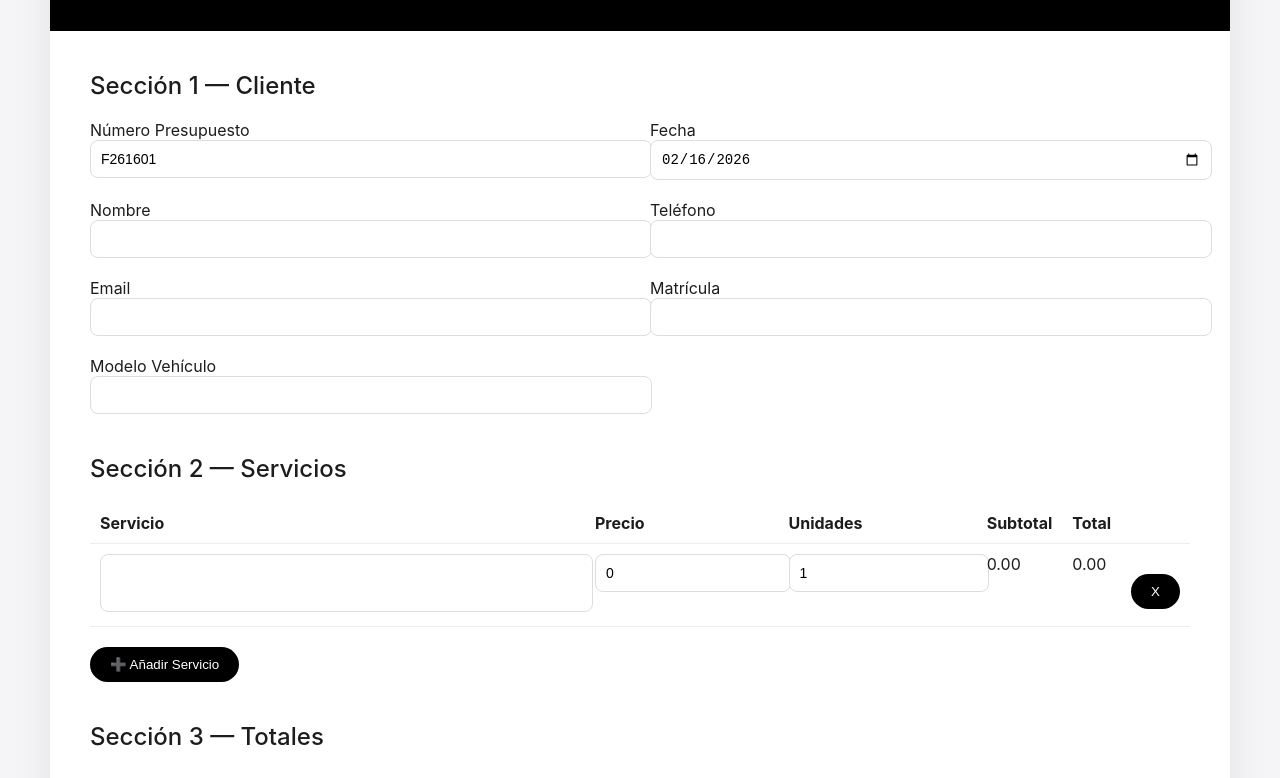
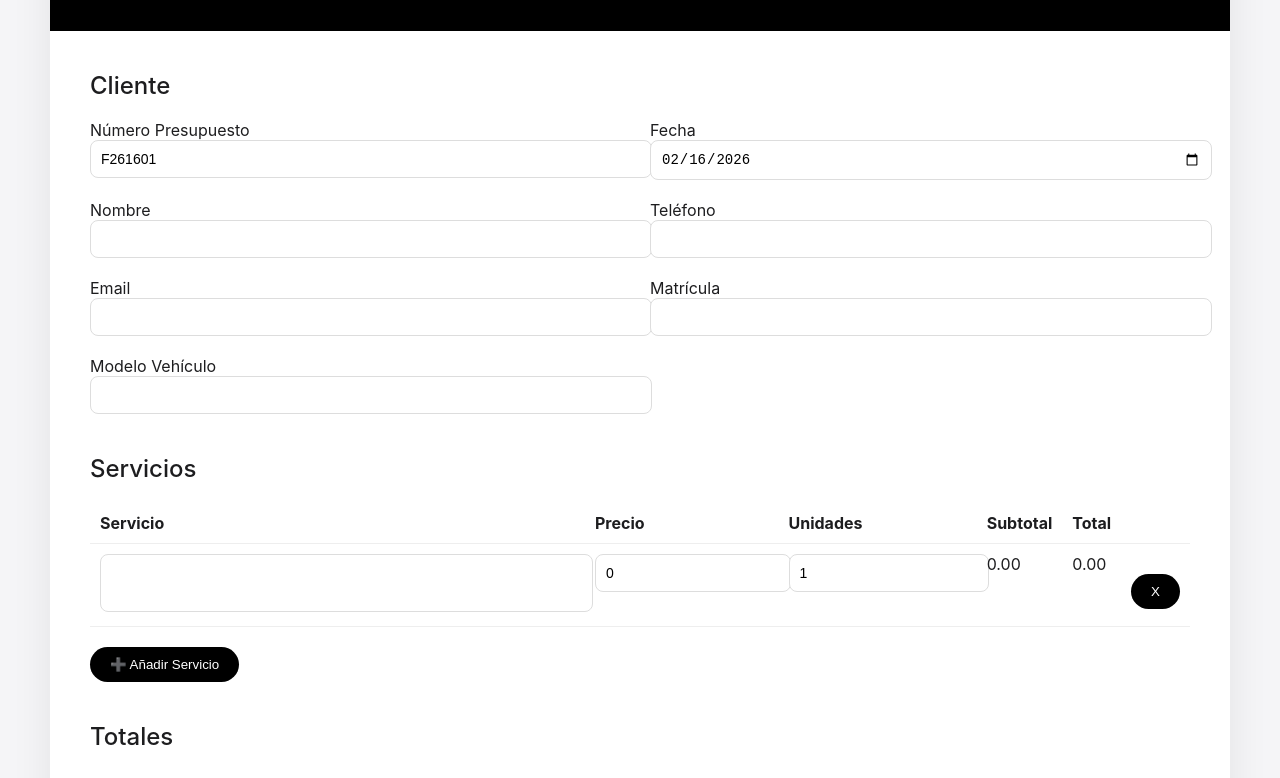
Before and after one commit to paulopim/pre, a plain HTML site: page index.html in a window 1280 px wide. Shown: the part 153-931 px from the top of the page. Drawn offline with Linux system fonts and the light colour scheme.

Commit message:
Update index.html
Mejoras de texto

```diff
--- a/index.html
+++ b/index.html
@@ -3,7 +3,7 @@
 <head>
 <meta charset="UTF-8">
 <meta name="viewport" content="width=device-width, initial-scale=1.0">
-<title>VIP Car Wash - Presupuesto</title>
+<title>VIP Car Wash Painting - Presupuesto</title>
 
 <style>
 body{
@@ -177,7 +177,7 @@ button:hover{
     <img src="logo.png">
 </div>
 
-<h2 class="section-title">Sección 1 — Cliente</h2>
+<h2 class="section-title">Cliente</h2>
 
 <div class="grid">
 <div>
@@ -216,7 +216,7 @@ button:hover{
 </div>
 </div>
 
-<h2 class="section-title">Sección 2 — Servicios</h2>
+<h2 class="section-title">Servicios</h2>
 
 <table id="tabla">
 <thead>
@@ -235,7 +235,7 @@ button:hover{
 
 <button onclick="agregarFila()">➕ Añadir Servicio</button>
 
-<h2 class="section-title">Sección 3 — Totales</h2>
+<h2 class="section-title">Totales</h2>
 
 <div class="totals">
 <p>Base Imponible: € <span id="base">0.00</span></p>
```
